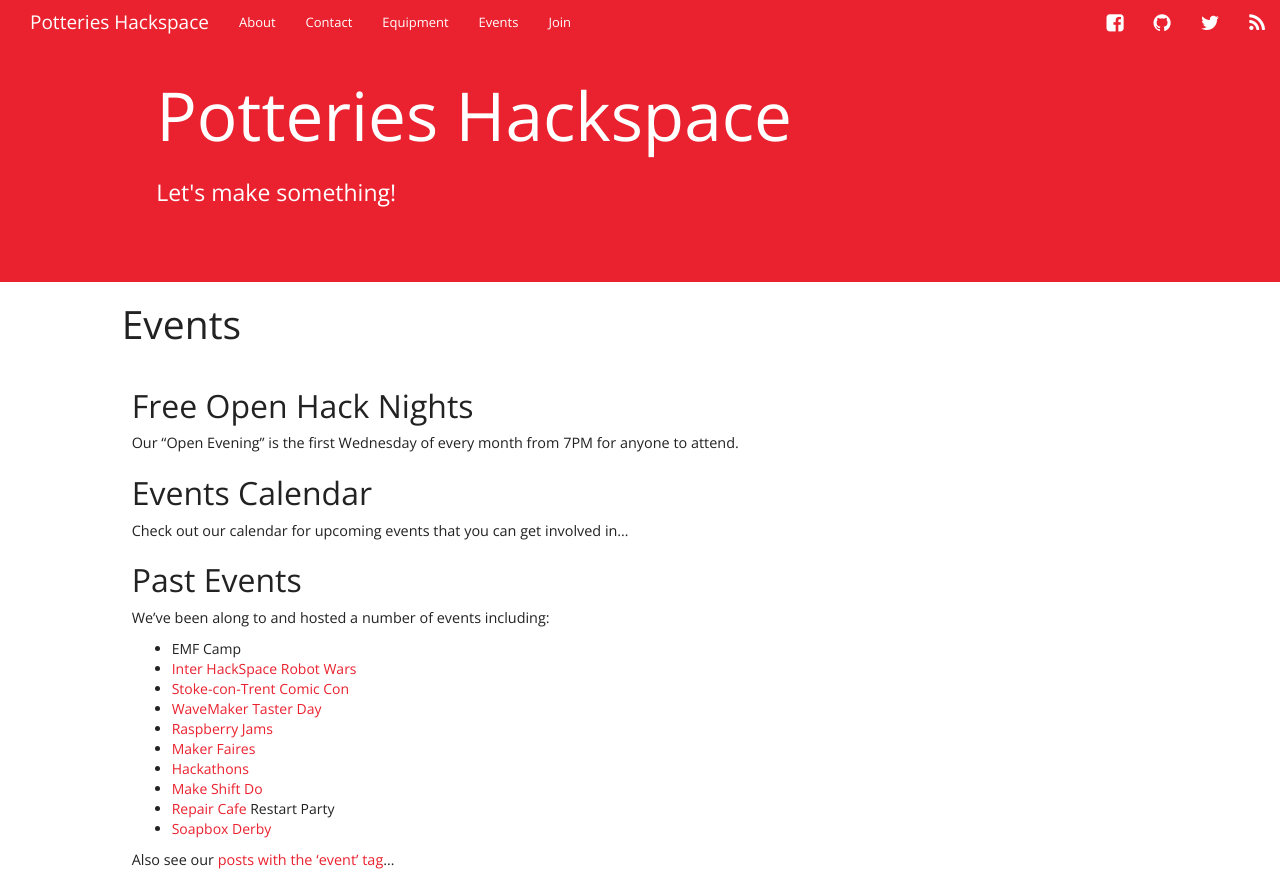
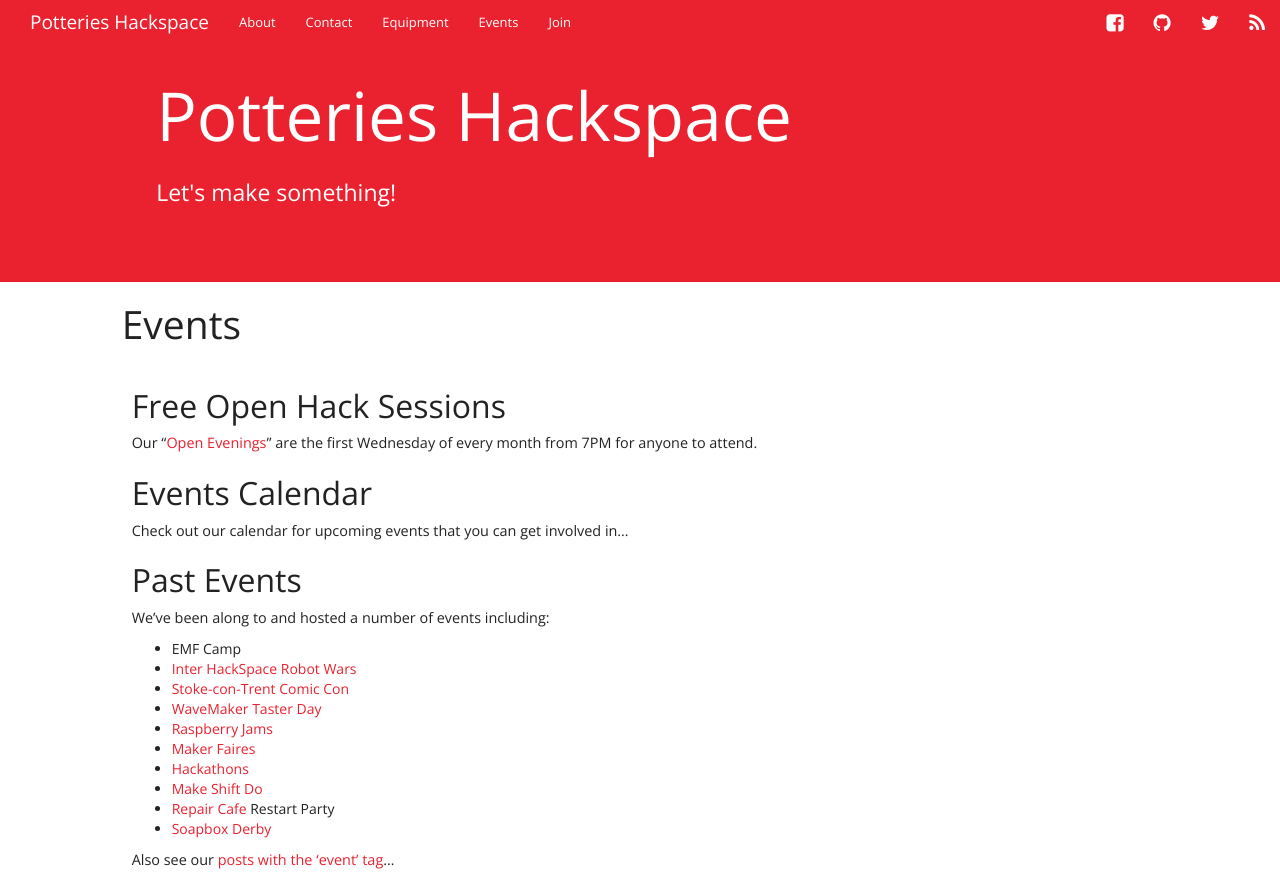
Before and after one commit to PotteriesHackspace/potterieshackspace.github.com, a Jekyll site: the page built from events.md, in a window 1280 px wide and 900 px high, cut to the strip 0-877 px from the top of the window. Built offline with Jekyll 4.4.1, drawn with Linux system fonts in a browser that asks for light colours; nearby versions of some CDN libraries; comment, search, counter and statistics services are not loaded.

Commit message:
Update events.md

```diff
--- a/events.md
+++ b/events.md
@@ -9,9 +9,9 @@ spacious_page_layout:
   - default_layout
 image: /wp-content/uploads/2014/09/EMFCamp-DSC_2582.jpg
 ---
-## Free Open Hack Nights
+## Free Open Hack Sessions
 
-Our "Open Evening" is the first Wednesday of every month from 7PM for anyone to attend.
+Our "[Open Evenings](/events/open-evenings)" are the first Wednesday of every month from 7PM for anyone to attend.
 
 ## Events Calendar
 
```
